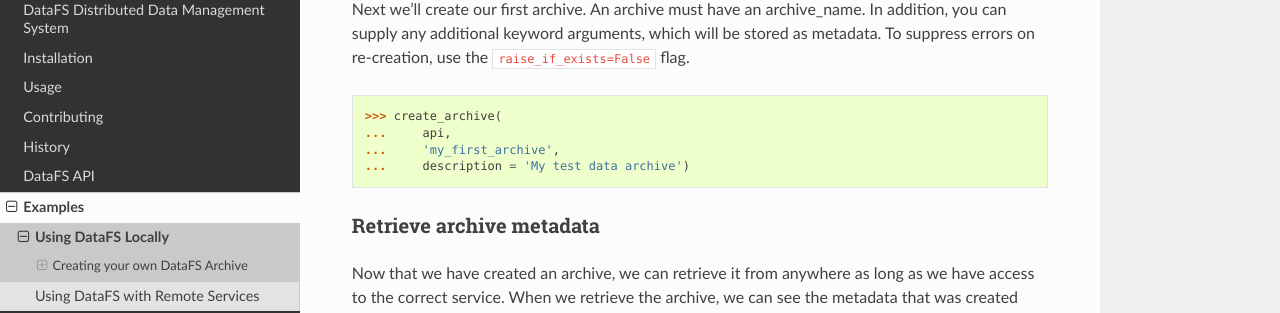
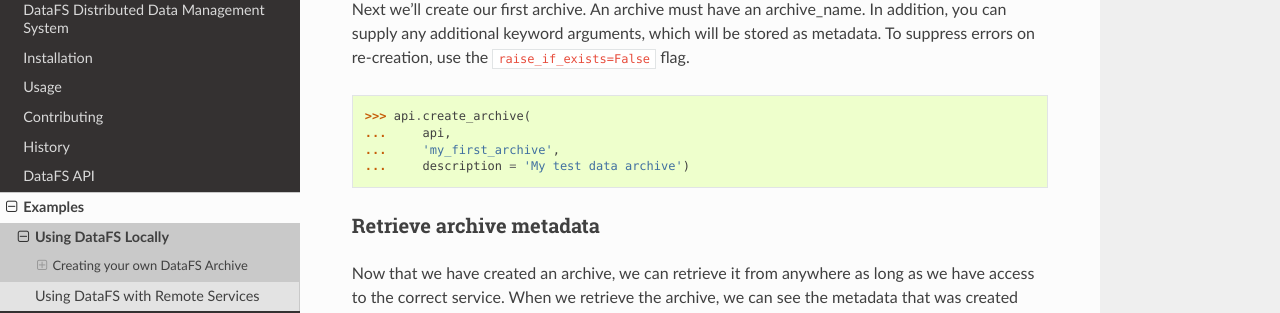
Before and after one commit to ClimateImpactLab/DataFS, a Sphinx documentation site: the page built from docs/examples.local.rst, in a window 1280 px wide and 900 px high, scrolled down 1333 px. Shown: the part 151-464 px from the top of the window. Built offline with Sphinx 7.4.7 and the Read the Docs theme 2.0.0, drawn with Linux system fonts in a browser that asks for light colours.

Commit message:
typo in docs/examples.local.rst

```diff
--- a/docs/examples.local.rst
+++ b/docs/examples.local.rst
@@ -76,7 +76,7 @@
 
 .. code-block:: python
 
-    >>> create_archive(
+    >>> api.create_archive(
     ...     api,
     ...     'my_first_archive',
     ...     description = 'My test data archive')
```
